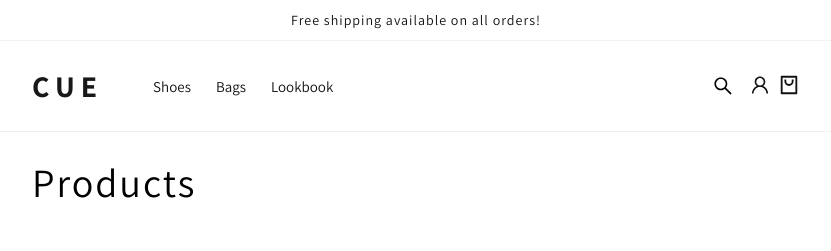
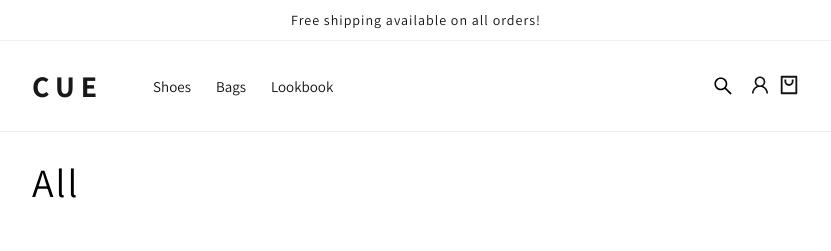
Before and after one commit to bkkcreative19/mern-store, a React (Create React App) app in the folder client/: page /products/all in a window 1280 px wide. Shown: the top 251 px of the page, without its empty margins (224-1055 px from the left). Built offline with nearby package versions, Linux system fonts and the light colour scheme; no server answers.

Commit message:
added title to productPage

```diff
--- a/client/src/pages/ProductsPage/index.js
+++ b/client/src/pages/ProductsPage/index.js
@@ -5,6 +5,7 @@ import Skeleton from "react-loading-skeleton";
 import "react-loading-skeleton/dist/skeleton.css";
 import { listProducts } from "../../actions/productActions";
 import { Filter, ProductList } from "../../components";
+import { capitilizeFirstLetter } from "../../utils/captilizeFirstLetter";
 
 import "./ProductsPage.scss";
 
@@ -32,7 +33,7 @@ export const ProductsPage = () => {
 
   return (
     <section className="products-page container">
-      <h2>Products</h2>
+      <h2>{capitilizeFirstLetter(params.id)}</h2>
 
       {products && (
         <Filter
--- /dev/null
+++ b/client/src/utils/captilizeFirstLetter.js
@@ -0,0 +1,6 @@
+export const capitilizeFirstLetter = (string) => {
+  const yay = Array.from(string);
+
+  yay[0] = yay[0].toUpperCase();
+  return yay.join("");
+};
```
